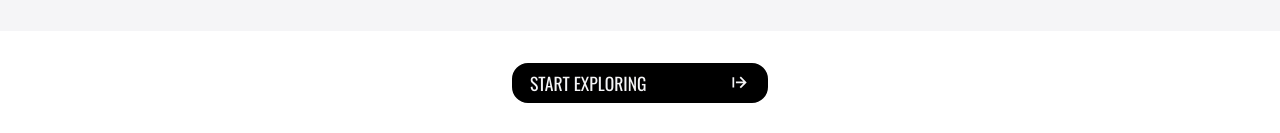
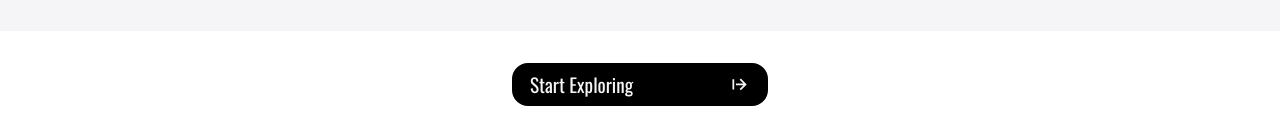
Before and after one commit to NDraganov/event-guide, a Next.js app: page /about in a window 1280 px wide. Shown: the part 526-659 px from the top of the page. Built offline with nearby package versions, Linux system fonts and the light colour scheme.

Commit message:
Improve styles for buttons.

```diff
--- a/components/about-page/intro.jsx
+++ b/components/about-page/intro.jsx
@@ -24,7 +24,7 @@ export function Intro({ aboutText }) {
         </p>
         <Button
           href={"/all-events"}
-          text={"START EXPLORING"}
+          text={"Start Exploring"}
           title={"Start Exploring"}
         />
         {/* Source - https://www.insperity.com/blog/cost-effective-employee-training-and-development/ */}
--- a/components/about-page/intro.module.css
+++ b/components/about-page/intro.module.css
@@ -26,7 +26,7 @@
 }
 
 .intro a {
-  font-size: 1.1rem;
+  font-size: 1.2rem;
   width: 20%;
   margin-bottom: 2rem;
 }
--- a/components/events-search/events-search-date.jsx
+++ b/components/events-search/events-search-date.jsx
@@ -42,7 +42,7 @@ export default function EventsSearchDate(props) {
             </select>
           </div>
         </div>
-        <Button text={"FIND EVENTS"} />
+        <Button text={"Find Events"} title={"Find Events"} />
       </form>
     </section>
   );
--- a/components/events-search/events-search-title.jsx
+++ b/components/events-search/events-search-title.jsx
@@ -25,7 +25,7 @@ export default function EventsSearchTitle(props) {
             ))}
           </select>
         </div>
-        <Button text={"FIND EVENT"} />
+        <Button text={"Find Event"} title={"Find Event"} />
       </form>
     </section>
   );
--- a/components/ui/button.jsx
+++ b/components/ui/button.jsx
@@ -26,7 +26,7 @@ export default function Button({ href, title, text, home, onClick }) {
   }
 
   return (
-    <button className={classes.button} onClick={onClick}>
+    <button className={classes.button} title={title} onClick={onClick}>
       <BiSearchAlt2 /> {text}
     </button>
   );
--- a/components/ui/button.module.css
+++ b/components/ui/button.module.css
@@ -32,7 +32,7 @@
   border: 2px solid var(--black);
   border-radius: 0.25rem;
   font-family: "Oswald", sans-serif;
-  font-size: 0.9rem;
+  font-size: 1.1rem;
   font-weight: 700;
   padding: 0.3rem 1rem;
 }
```
